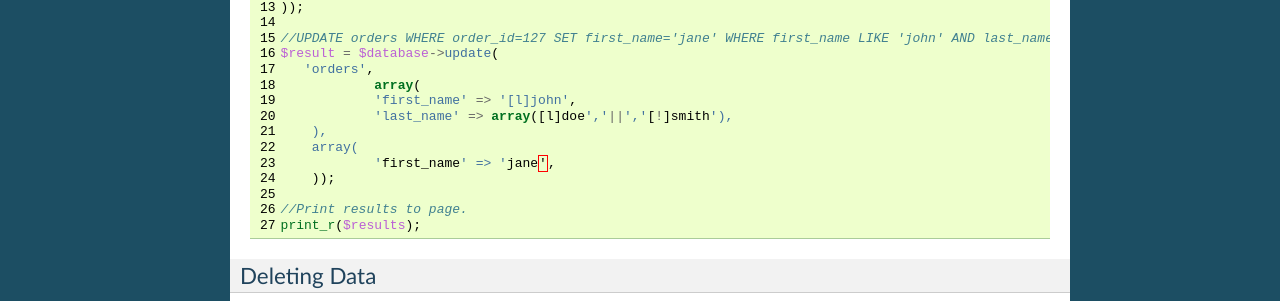
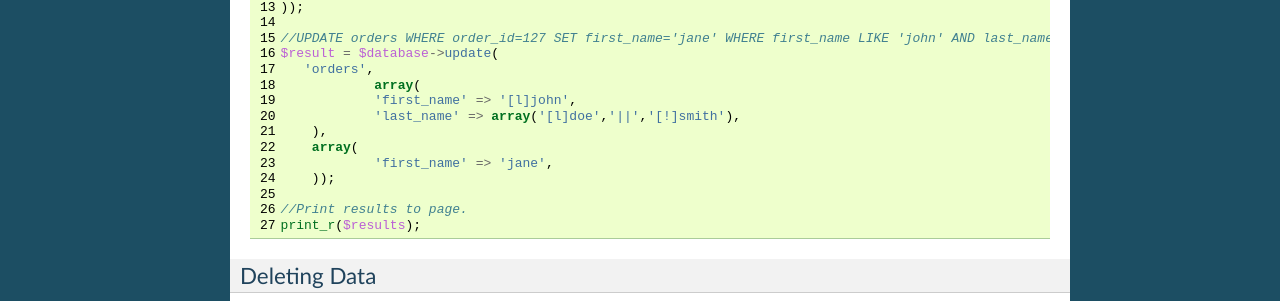
Before and after one commit to Flash619/SLDB, a Sphinx documentation site: the page built from docs/query-examples.rst, in a window 1280 px wide. Shown: the part 1481-1782 px from the top of the page. Built offline with Sphinx 7.4.7, drawn with Linux system fonts in a browser that asks for light colours.

Commit message:
Fixed broken syntax highlighting.

```diff
--- a/docs/query-examples.rst
+++ b/docs/query-examples.rst
@@ -101,7 +101,7 @@ Updating Data
        'orders',
    		array(
     		'first_name' => '[l]john',
-    		'last_name' => array([l]doe','||','[!]smith'),
+    		'last_name' => array('[l]doe','||','[!]smith'),
     	),
     	array(
     		'first_name' => 'jane',
```
